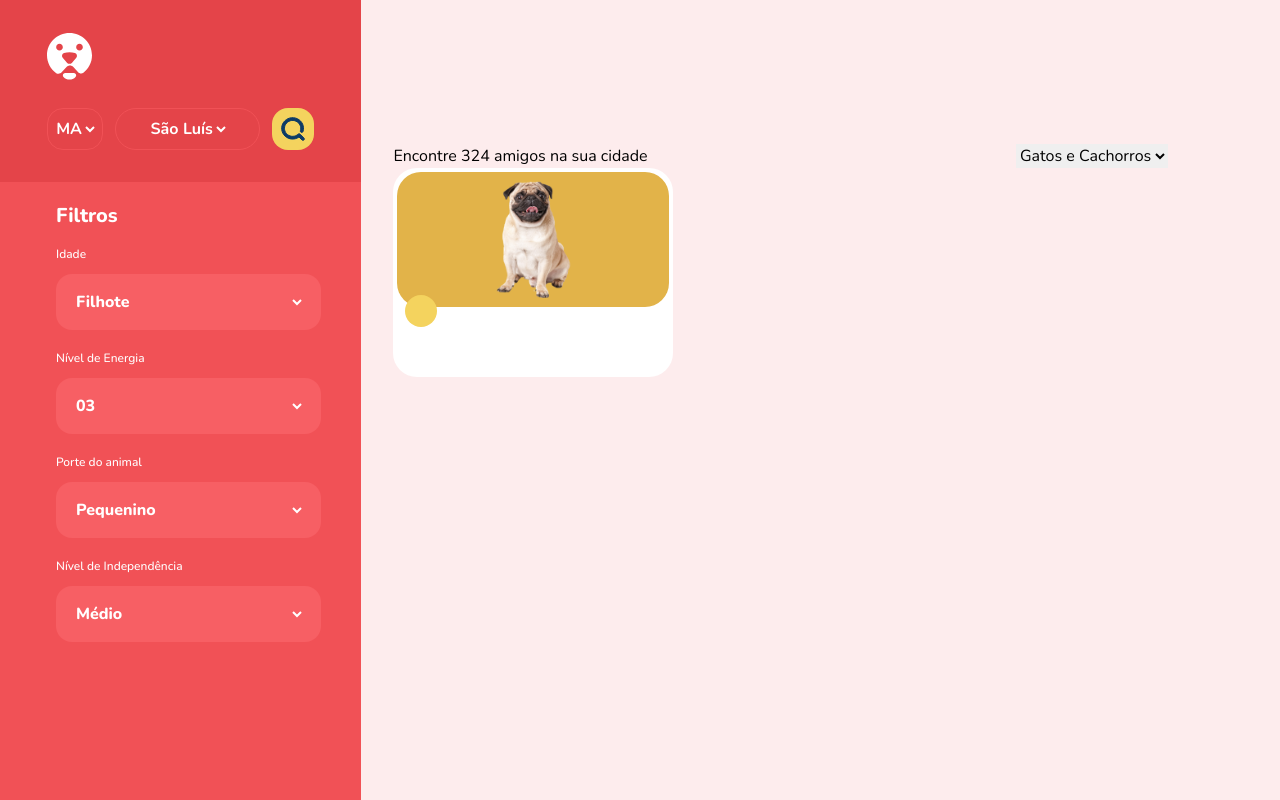
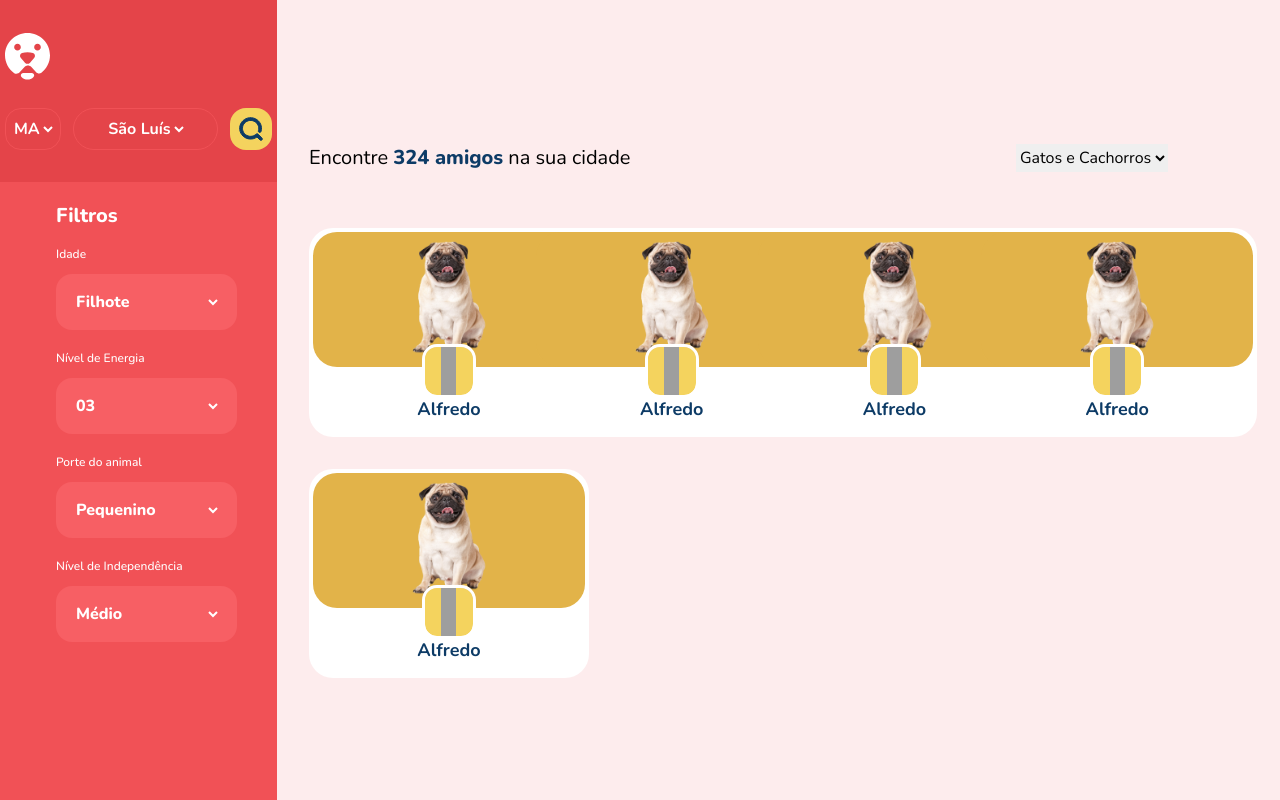
Before and after one commit to eu-pedro/find-a-friend-frontend, a Next.js app: page /animais in a window 1280 px wide. Built offline with nearby package versions, Linux system fonts and the light colour scheme; grey boxes are pictures that could not be loaded.

Commit message:
feat: finishing styles page

```diff
--- a/src/app/animais/page.tsx
+++ b/src/app/animais/page.tsx
@@ -113,16 +113,20 @@ export default async function AnimalsPage() {
       </nav>
 
       <main className="bg-[#FDECED] flex-grow pr-28 pl-8 pt-36">
-        <header className="flex justify-between w-full">
-          <p>Encontre 324 amigos na sua cidade</p>
+        <header className="flex justify-between mb-14">
+          <p className="text-xl">
+            Encontre{' '}
+            <span className="text-[#0d3b66] font-extrabold">324 amigos</span> na
+            sua cidade
+          </p>
 
           <select name="filter" id="filter">
             <option value="gato-e-cachorro">Gatos e Cachorros</option>
           </select>
         </header>
 
-        <div className="grid grid-cols-3">
-          <div className="w-[280px] h-[209px] bg-white rounded-3xl px-1 pt-1 pb-4">
+        <div className="grid grid-cols-4 gap-8">
+          <div className="cursor-pointer group transition w-[280px] h-[209px] bg-white hover:bg-[#0D3B66] rounded-3xl px-1 pt-1 pb-4">
             <header className="h-[135px] relative flex justify-center bg-[#e2b349] rounded-3xl">
               <Image
                 src="/images/dog.png"
@@ -135,8 +139,130 @@ export default async function AnimalsPage() {
                 placeholder="blur"
               />
             </header>
-            <div className="w-12 h-12 p-2 bg-white z-10">
-              <div className="relative w-full h-full bg-[#F4D35E] flex justify-center -mt-5 rounded-3xl"></div>
+            <div className="flex items-center flex-col">
+              <div className="trasition relative outline outline-white w-12 h-12 z-10 bg-[#F4D35E] group-hover:outline-[#0D3B66] group-hover:bg-[#F15156] flex justify-center rounded-xl -mt-5">
+                <Image
+                  src="/icons/icon-card-details.svg"
+                  alt="Ícone cachorro"
+                  width={15}
+                  height={15.56}
+                />
+              </div>
+              <span className="text-[#0D3B66] text-lg font-bold group-hover:text-white transition-all">
+                Alfredo
+              </span>
+            </div>
+          </div>
+
+          <div className="group transition w-[280px] h-[209px] bg-white hover:bg-[#0D3B66] rounded-3xl px-1 pt-1 pb-4">
+            <header className="h-[135px] w-full relative flex justify-center bg-[#e2b349] rounded-3xl">
+              <Image
+                src="/images/dog.png"
+                fill
+                style={{
+                  objectFit: 'contain',
+                }}
+                alt="Imagem de cachorro"
+                blurDataURL="https://www.google.com/url?sa=i&url=https%3A%2F%2Fcanaltech.com.br%2Fempresa%2Fgoogle%2F&psig=AOvVaw1MnacU9SUXQkEXKDWcE5gP&ust=1718305074968000&source=images&cd=vfe&opi=89978449&ved=0CBIQjRxqFwoTCNjGsK7f1oYDFQAAAAAdAAAAABAE"
+                placeholder="blur"
+              />
+            </header>
+            <div className="flex items-center flex-col">
+              <div className="trasition relative outline outline-white w-12 h-12 z-10 bg-[#F4D35E] group-hover:outline-[#0D3B66] flex justify-center rounded-xl -mt-5">
+                <Image
+                  src="/icons/icon-card-details.svg"
+                  alt="Ícone cachorro"
+                  width={15}
+                  height={15.56}
+                />
+              </div>
+              <span className="text-[#0D3B66] text-lg font-bold group-hover:text-white transition-all">
+                Alfredo
+              </span>
+            </div>
+          </div>
+
+          <div className="group transition w-[280px] h-[209px] bg-white hover:bg-[#0D3B66] rounded-3xl px-1 pt-1 pb-4">
+            <header className="h-[135px] relative flex justify-center bg-[#e2b349] rounded-3xl">
+              <Image
+                src="/images/dog.png"
+                fill
+                style={{
+                  objectFit: 'contain',
+                }}
+                alt="Imagem de cachorro"
+                blurDataURL="https://www.google.com/url?sa=i&url=https%3A%2F%2Fcanaltech.com.br%2Fempresa%2Fgoogle%2F&psig=AOvVaw1MnacU9SUXQkEXKDWcE5gP&ust=1718305074968000&source=images&cd=vfe&opi=89978449&ved=0CBIQjRxqFwoTCNjGsK7f1oYDFQAAAAAdAAAAABAE"
+                placeholder="blur"
+              />
+            </header>
+            <div className="flex items-center flex-col">
+              <div className="trasition relative outline outline-white w-12 h-12 z-10 bg-[#F4D35E] group-hover:outline-[#0D3B66] flex justify-center rounded-xl -mt-5">
+                <Image
+                  src="/icons/icon-card-details.svg"
+                  alt="Ícone cachorro"
+                  width={15}
+                  height={15.56}
+                />
+              </div>
+              <span className="text-[#0D3B66] text-lg font-bold group-hover:text-white transition-all">
+                Alfredo
+              </span>
+            </div>
+          </div>
+
+          <div className="group transition w-[280px] h-[209px] bg-white hover:bg-[#0D3B66] rounded-3xl px-1 pt-1 pb-4">
+            <header className="h-[135px] relative flex justify-center bg-[#e2b349] rounded-3xl">
+              <Image
+                src="/images/dog.png"
+                fill
+                style={{
+                  objectFit: 'contain',
+                }}
+                alt="Imagem de cachorro"
+                blurDataURL="https://www.google.com/url?sa=i&url=https%3A%2F%2Fcanaltech.com.br%2Fempresa%2Fgoogle%2F&psig=AOvVaw1MnacU9SUXQkEXKDWcE5gP&ust=1718305074968000&source=images&cd=vfe&opi=89978449&ved=0CBIQjRxqFwoTCNjGsK7f1oYDFQAAAAAdAAAAABAE"
+                placeholder="blur"
+              />
+            </header>
+            <div className="flex items-center flex-col">
+              <div className="trasition relative outline outline-white w-12 h-12 z-10 bg-[#F4D35E] group-hover:outline-[#0D3B66] flex justify-center rounded-xl -mt-5">
+                <Image
+                  src="/icons/icon-card-details.svg"
+                  alt="Ícone cachorro"
+                  width={15}
+                  height={15.56}
+                />
+              </div>
+              <span className="text-[#0D3B66] text-lg font-bold group-hover:text-white transition-all">
+                Alfredo
+              </span>
+            </div>
+          </div>
+
+          <div className="group transition w-[280px] h-[209px] bg-white hover:bg-[#0D3B66] rounded-3xl px-1 pt-1 pb-4">
+            <header className="h-[135px] relative flex justify-center bg-[#e2b349] rounded-3xl">
+              <Image
+                src="/images/dog.png"
+                fill
+                style={{
+                  objectFit: 'contain',
+                }}
+                alt="Imagem de cachorro"
+                blurDataURL="https://www.google.com/url?sa=i&url=https%3A%2F%2Fcanaltech.com.br%2Fempresa%2Fgoogle%2F&psig=AOvVaw1MnacU9SUXQkEXKDWcE5gP&ust=1718305074968000&source=images&cd=vfe&opi=89978449&ved=0CBIQjRxqFwoTCNjGsK7f1oYDFQAAAAAdAAAAABAE"
+                placeholder="blur"
+              />
+            </header>
+            <div className="flex items-center flex-col">
+              <div className="trasition relative outline outline-white w-12 h-12 z-10 bg-[#F4D35E] group-hover:outline-[#0D3B66] flex justify-center rounded-xl -mt-5">
+                <Image
+                  src="/icons/icon-card-details.svg"
+                  alt="Ícone cachorro"
+                  width={15}
+                  height={15.56}
+                />
+              </div>
+              <span className="text-[#0D3B66] text-lg font-bold group-hover:text-white transition-all">
+                Alfredo
+              </span>
             </div>
           </div>
         </div>
```
